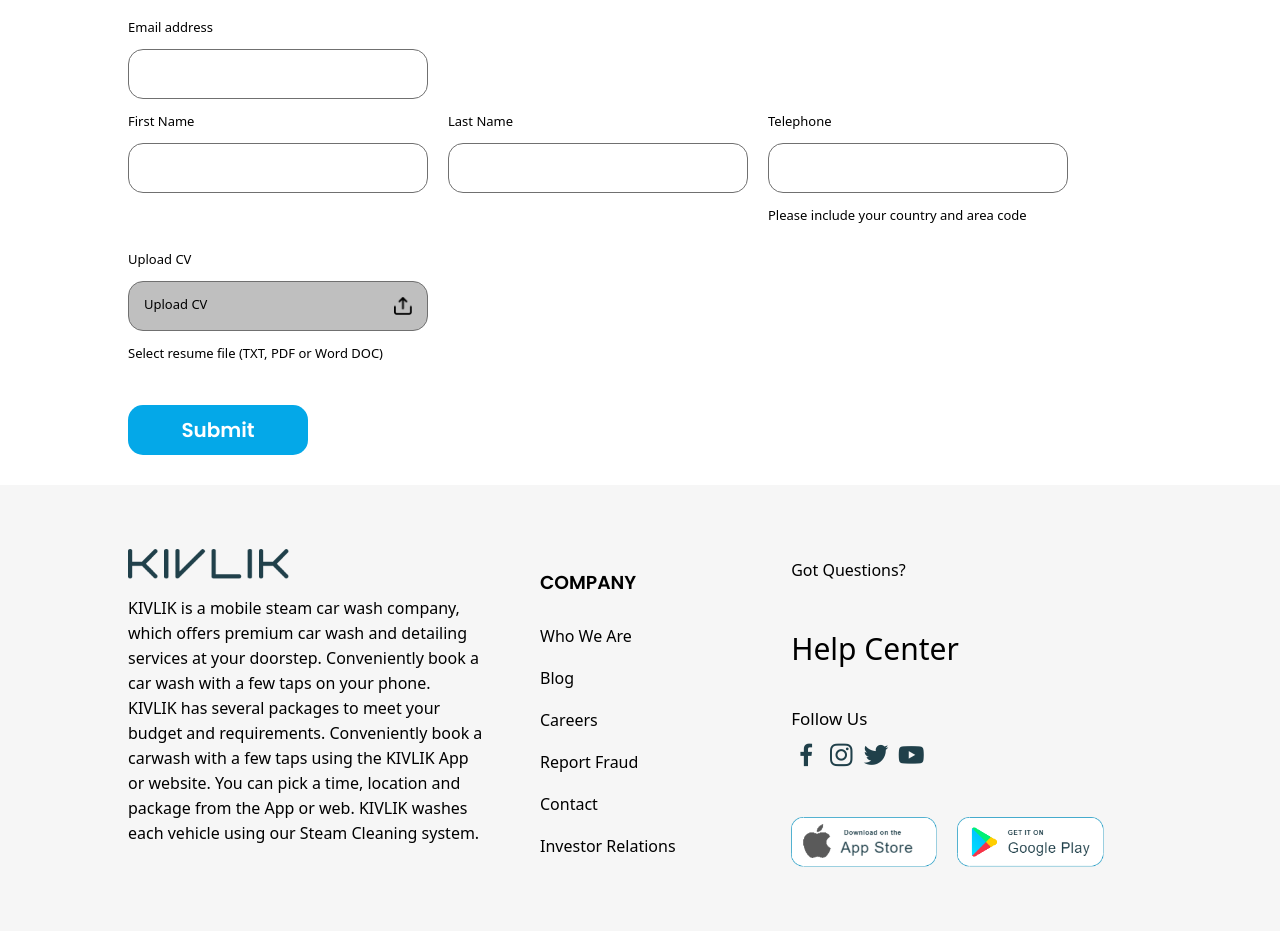
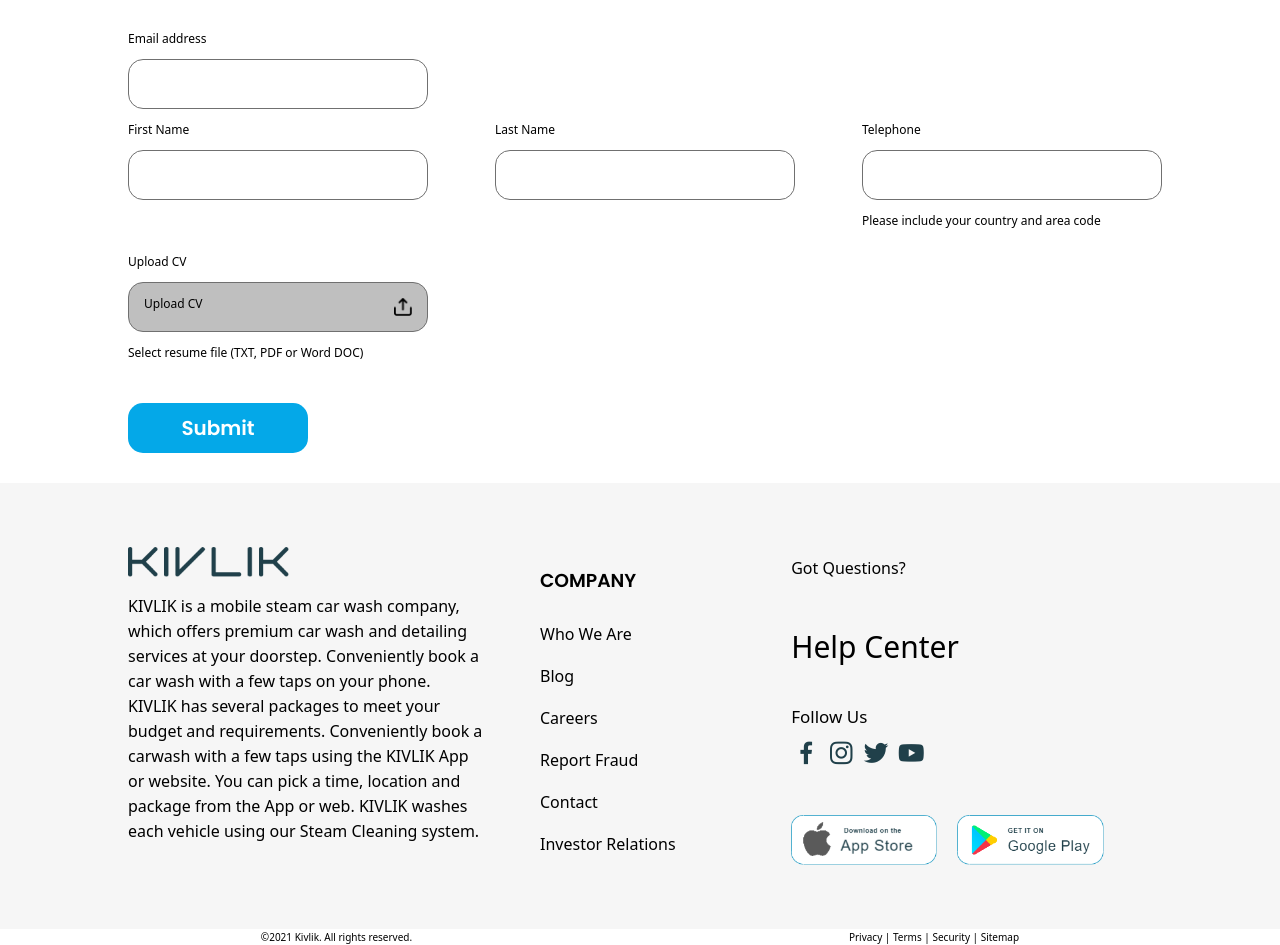
Before and after one commit to 0MUHAMMEDIRFAN/Kivlic-career-Assignment, a React (Create React App) app: page / in a window 1280 px wide. Shown: the part 660-1605 px from the top of the page. Built offline with nearby package versions, Linux system fonts and the light colour scheme.

Commit message:
Form made to responsive

```diff
--- a/src/App.js
+++ b/src/App.js
@@ -3,6 +3,7 @@
 import Navbar from "./Pages/Navbar";
 import FormContainer from "./Pages/FormContainer";
 import Footer from "./Pages/Footer";
+import CopyRight from "./Pages/CopyRight";
 
 function App() {
   return (
@@ -11,6 +12,7 @@
       <Banner/>
       <FormContainer/>
       <Footer/>
+      <CopyRight/>
     </div>
   );
 }
--- /dev/null
+++ b/src/Pages/CopyRight.js
@@ -0,0 +1,12 @@
+import React from 'react'
+
+function CopyRight() {
+  return (
+    <div className='copyRight'>
+      <p>©2021 Kivlik. All rights reserved.</p>
+      <p>Privacy | Terms | Security | Sitemap</p>
+    </div>
+  )
+}
+
+export default CopyRight
--- a/src/Pages/FormContainer.js
+++ b/src/Pages/FormContainer.js
@@ -32,12 +32,12 @@
                     </div>
                 </div>
                 <div className="cv">
-                    <div>
+                    {/* <div> */}
                         <p>Upload CV</p>
                         <label htmlFor="file"><p>Upload CV</p><img src={uploadIcon} alt="" /></label>
                             <input type="file" id='file' accept='text/plain, application/pdf,application/msword'/>
                         <p className='tip'>Select resume file (TXT, PDF or Word DOC)</p>
-                    </div>
+                    {/* </div> */}
 
                 </div>
                 <button type='submit'>Submit</button>
--- a/src/style.scss
+++ b/src/style.scss
@@ -5,7 +5,8 @@
         @content;
     }
 }
-@mixin tabletS{
+
+@mixin tabletS {
     @media screen and (max-width: 599px) {
         @content;
     }
@@ -45,7 +46,7 @@
         border-radius: 15px;
         font-size: 15px;
 
-        @include mobile{
+        @include mobile {
             width: 230px;
         }
     }
@@ -192,12 +193,15 @@
 
     .formContainer {
         padding-inline: 10% 0%;
+        display: flex;
+        flex-direction: column;
 
-        // @include tablet{
-        //     justify-content: center;
-        //     text-align: center;
-        //     align-items: center;
-        // }
+        @include tablet {
+            padding-inline: 10% 10%;
+            justify-content: center;
+            // text-align: center;
+            align-items: center;
+        }
 
 
         .heading {
@@ -213,23 +217,54 @@
 
         .form {
             margin-block: 30px;
+            display: flex;
+            flex-direction: column;
+
+            @include tablet{
+                justify-content: center;
+                align-items: center;
+            }
 
             p {
                 font-family: system-ui, -apple-system, BlinkMacSystemFont, 'Segoe UI', Roboto, Oxygen, Ubuntu, Cantarell, 'Open Sans', 'Helvetica Neue', sans-serif;
-                font-size: 13px;
+                font-size: 12px;
+            }
+
+            .email {
+                display: flex;
+
+                @include tablet {
+                    justify-content: center;
+                    align-items: center;
+                }
             }
 
             .details {
                 display: flex;
-                gap: 20px;
+                column-gap: 67px;
                 flex-wrap: wrap;
+
+                @include tablet {
+                    justify-content: center;
+                    align-items: center;
+                }
             }
 
             .cv {
+                display: flex;
+                flex-direction: column;
+
+                @include tablet {
+                    justify-content: center;
+                    align-items: center;
+                }
+
                 label {
                     display: flex;
                     justify-content: space-between;
                     background: #BFBFBF;
+
+
 
                     img {
                         height: 100%;
@@ -265,7 +300,7 @@
         justify-content: space-between;
         gap: 5%;
 
-        @include tablet{
+        @include tablet {
             // align-items: center;
             justify-content: center;
 
@@ -282,7 +317,7 @@
             min-width: 200px;
 
 
-            @include tablet{
+            @include tablet {
                 order: 2;
             }
 
@@ -300,7 +335,8 @@
             flex-direction: column;
             flex: 1;
             min-width: 200px;
-            @include tablet{
+
+            @include tablet {
                 order: 1;
             }
         }
@@ -346,6 +382,22 @@
             }
         }
     }
+
+    .copyRight {
+        display: flex;
+        justify-content: space-around;
+        align-items: center;
+        gap: 15px;
+        padding: 1px 50px;
+        flex-wrap: wrap-reverse;
+
+        p {
+            font-family: system-ui, -apple-system, BlinkMacSystemFont, 'Segoe UI', Roboto, Oxygen, Ubuntu, Cantarell, 'Open Sans', 'Helvetica Neue', sans-serif;
+            font-size: 10px;
+            margin: 0;
+        }
+
+    }
 }
 
 @keyframes shake {
```
